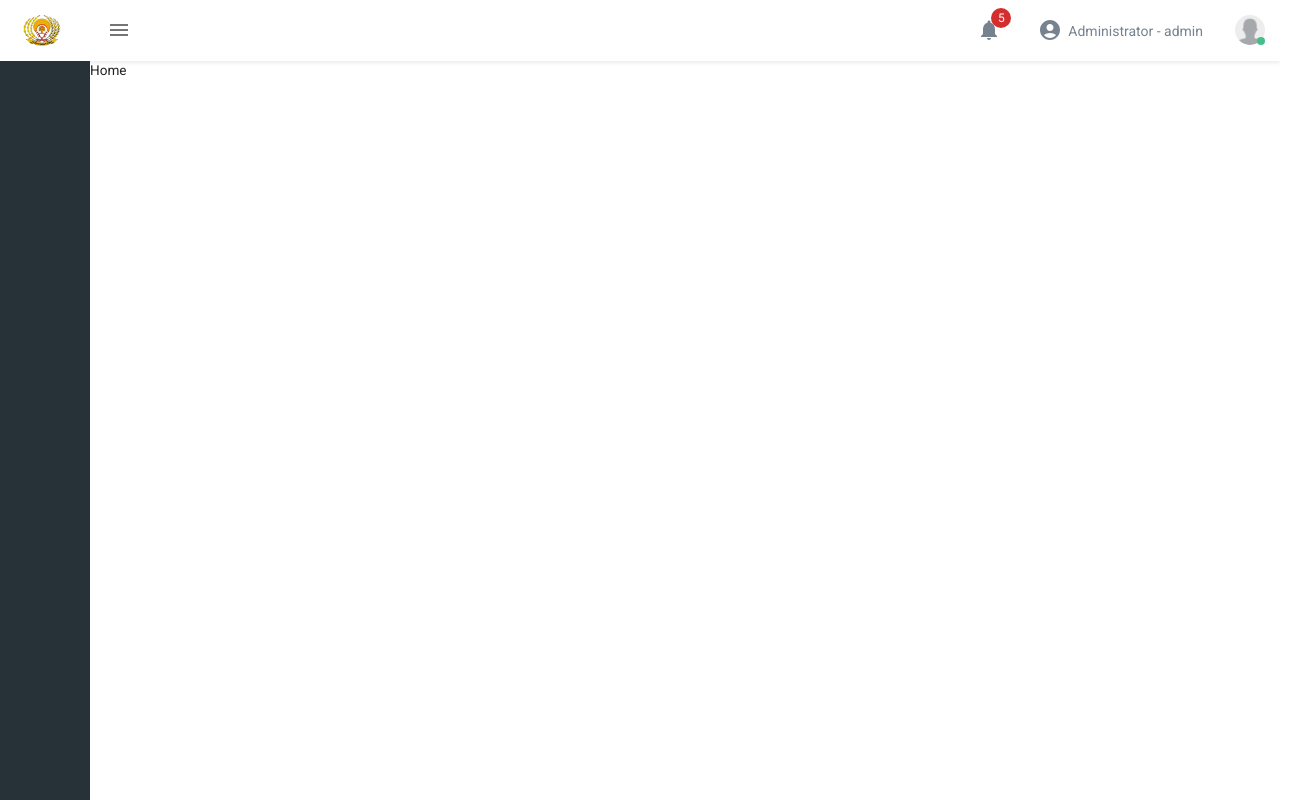
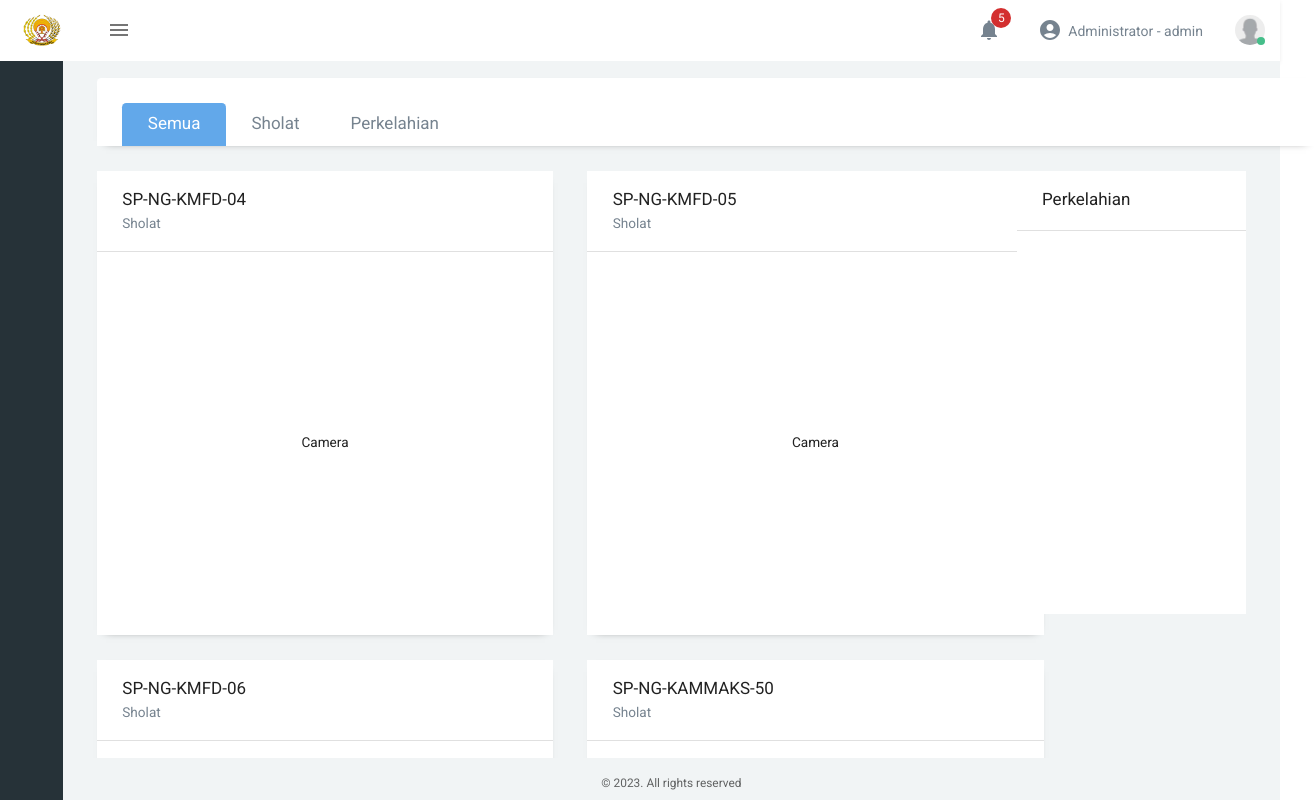
Before and after one commit to Virtue-Digital-Indonesia/smart-prison-sapn-frontend, a React (Create React App) app: page / in a window 1280 px wide. Shown: the whole page, 1314 px wide, since content can reach past the window. Built offline with nearby package versions, Linux system fonts and the light colour scheme.

Commit message:
Create Home page

```diff
--- /dev/null
+++ b/src/components/Footer/Footer.jsx
@@ -0,0 +1,23 @@
+import React from 'react'
+
+// MUIS
+import Stack from '@mui/material/Stack'
+
+// STYLES
+import useStyles from './footerUseStyles'
+
+const Footer = () => {
+  const classes = useStyles()
+  const dynamicYear = new Date().getFullYear()
+
+  return (
+    <Stack alignItems='center' justifyContent='space-between'>
+      {/* COPYRIGHT */}
+      <Stack className={classes.copyright}>
+        © {dynamicYear}. All rights reserved
+      </Stack>
+    </Stack>
+  )
+}
+
+export default Footer
--- /dev/null
+++ b/src/components/Footer/footerUseStyles.js
@@ -0,0 +1,16 @@
+// MUI STYLES
+import { makeStyles } from '@mui/styles'
+
+const useStyles = makeStyles((theme) => ({
+  copyright: {
+    fontSize: 14,
+    fontWeight: 400,
+    color: theme.palette.text.secondary,
+    background: 'transparent',
+    position: 'absolute',
+    textAlign: 'center',
+    bottom: 8,
+  },
+}))
+
+export default useStyles
--- /dev/null
+++ b/src/pages/Home/Camera/Camera.jsx
@@ -0,0 +1,92 @@
+import {useState} from 'react'
+
+// MUIS
+import {
+  Box, Divider, Grid, Stack,
+  Typography
+} from '@mui/material'
+
+// STYLES
+import useStyles from './cameraUseStyles'
+
+const Camera = (props) => {
+  const classes = useStyles()
+
+  const {cameraFilter} = props
+
+  const initialCameraList = [
+    {
+      title: 'SP-NG-KMFD-04',
+      type: 'Sholat',
+    },
+    {
+      title: 'SP-NG-KMFD-05',
+      type: 'Sholat',
+    },
+    {
+      title: 'SP-NG-KMFD-06',
+      type: 'Sholat',
+    },
+    {
+      title: 'SP-NG-KAMMAKS-50',
+      type: 'Sholat',
+    },
+    {
+      title: 'SP-NG-KMFD-04',
+      type: 'Perkelahian',
+    },
+    {
+      title: 'SP-NG-KMFD-05',
+      type: 'Perkelahian',
+    },
+    {
+      title: 'SP-NG-KMFD-06',
+      type: 'Perkelahian',
+    },
+    {
+      title: 'SP-NG-KAMMAKS-50',
+      type: 'Perkelahian',
+    },
+  ]
+
+  const [cameraList, setCameraList] = useState(initialCameraList)
+
+  return (
+    <Box sx={{ flexGrow: 1 }} className={classes.root}>
+      <Grid container>
+        {cameraList.map((item, index) => (
+          <Grid
+            item xs={2} sm={10} md={4.5}
+            key={index}
+            className={classes.container}
+          >
+            <Stack className={classes.camera}>
+              <Typography className={classes.cameraTitle}>
+                {item.title}
+              </Typography>
+              <Typography className={classes.cameraType}>
+                {item.type}
+              </Typography>
+            </Stack>
+            <Divider variant='fullWidth'/>
+            <Stack className={classes.cameraScreen}>
+              Camera
+            </Stack>
+          </Grid>
+        ))}
+      </Grid>
+      <Stack className={classes.perkelahian}>
+        <Stack className={classes.perkelahianTitle}>
+          <Typography className={classes.cameraTitle}>
+            Perkelahian
+          </Typography>
+        </Stack>
+        <Divider variant='fullWidth'/>
+        <Stack className={classes.perkelahianBottom}>
+        </Stack>
+      </Stack>
+    </Box>
+  )
+}
+
+export default Camera
--- /dev/null
+++ b/src/pages/Home/Camera/cameraUseStyles.js
@@ -0,0 +1,59 @@
+// MUI STYLES
+import { makeStyles } from '@mui/styles'
+
+const useStyles = makeStyles((theme) => ({
+  root: {
+    margin: '30px 0px',
+    maxHeight: 690,
+    overflow: 'auto',
+    width: '100%',
+    flexGrow: 1,
+  },
+  container: {
+    margin: '0 0 30px 40px',
+    boxShadow: '0 4px 10px -10px',
+    backgroundColor: 'white',
+
+    '&:hover': {
+      cursor: 'pointer'
+    }
+  },
+  camera: {
+    padding: '20px 30px',
+    maxWidth: '520px',
+    backgroundColor: 'white',
+  },
+  cameraTitle: {
+    fontSize: '20px',
+    fontWeight: 400,
+  },
+  cameraType: {
+    color: '#76838f'
+  },
+  cameraScreen: {
+    backgroundColor: 'white',
+    height: '450px',
+    alignItems: 'center',
+    justifyContent: 'center',
+
+    '&:hover': {
+      backgroundColor: 'grey',
+    }
+  },
+  perkelahian: {
+    backgroundColor: 'white',
+    width: 270,
+    top: 201,
+    right: 40,
+    position: 'absolute'
+  },
+  perkelahianTitle: {
+    padding: '20px 30px',
+  },
+  perkelahianBottom: {
+    backgroundColor: 'white',
+    height: '450px',
+  },
+}))
+
+export default useStyles
--- a/src/pages/Home/Home.jsx
+++ b/src/pages/Home/Home.jsx
@@ -1,8 +1,33 @@
-import React from 'react'
+import {useState} from 'react'
+
+//COMPONENTS
+import Camera from './Camera/Camera'
+import Options from './Options/Options'
+import Footer from 'components/Footer/Footer'
+
+// MUIS
+import Box from '@mui/material/Box'
+
+// STYLES
+import useStyles from './homeUseStyles'
 
 const Home = () => {
+  const classes = useStyles()
+
+  const [cameraFilter, setCameraFilter] = useState('Semua')
+  console.log(cameraFilter)
+
   return (
-    <div>Home</div>
+    <Box className={classes.root}>
+      {/* OPTIONS */}
+      <Options setCameraFilter={setCameraFilter}/>
+
+      {/* CAMERAS */}
+      <Camera cameraFilter={cameraFilter}/>
+
+      {/* FOOTER */}
+      <Footer/>
+    </Box>
   )
 }
 
--- /dev/null
+++ b/src/pages/Home/Options/Options.jsx
@@ -0,0 +1,63 @@
+import {useState} from 'react'
+
+// MUIS
+import { Box, Stack, Typography } from '@mui/material'
+
+// STYLES
+import useStyles from './optionsUseStyles'
+
+const Options = (props) => {
+  const classes = useStyles()
+
+  const {setCameraFilter} = props
+
+  const optionsList = [
+    {
+      title: 'Semua',
+      isActive: true,
+    },
+    {
+      title: 'Sholat',
+      isActive: false,
+    },
+    {
+      title: 'Perkelahian',
+      isActive: false,
+    },
+  ]
+
+  const [cameraOptionsListButton, setCameraOptionsListButton] = useState(optionsList)
+
+  const handleCameraOptionButtonClick = (inputItem) => {
+    const newList = [...cameraOptionsListButton].map((item) => {
+      if(item.title === inputItem.title) item.isActive = true
+      else item.isActive = false
+
+      return item
+    })
+    setCameraOptionsListButton(newList)
+    setCameraFilter(inputItem.title)
+  }
+
+  return (
+    <Box>
+      <Stack direction='row' className={classes.root}>
+        {cameraOptionsListButton.map((item, index) => (
+          <Stack
+            key={index}
+            className={classes.optionsList}
+            color= {item.isActive ? 'white' : '#76838f'}
+            backgroundColor= {item.isActive ? '#62a8ea' : 'white'}
+            onClick={() => handleCameraOptionButtonClick(item)}
+          >
+            <Typography className={classes.title}>
+              {item.title}
+            </Typography>
+          </Stack>
+        ))}
+      </Stack>
+    </Box>
+  )
+}
+
+export default Options
--- /dev/null
+++ b/src/pages/Home/Options/optionsUseStyles.js
@@ -0,0 +1,30 @@
+// MUI STYLES
+import { makeStyles } from '@mui/styles'
+
+const useStyles = makeStyles((theme) => ({
+  root: {
+    margin: '20px 40px',
+    marginBottom: 0,
+    padding: '30px 30px 0px 30px',
+    borderRadius: '5px 5px 0 0',
+    backgroundColor: 'white',
+    boxShadow: '0 4px 10px -10px',
+    maxWidth: 1640,
+    width: '100%'
+  },
+  optionsList: {
+    padding: '10px 30px',
+    alignItems: 'center',
+    borderRadius: '5px 5px 0 0',
+
+    '&:hover': {
+      cursor: 'pointer'
+    }
+  },
+  title: {
+    fontSize: '20px',
+    fontWeight: 400,
+  }
+}))
+
+export default useStyles
--- /dev/null
+++ b/src/pages/Home/homeUseStyles.js
@@ -0,0 +1,12 @@
+// MUI STYLES
+import { makeStyles } from '@mui/styles'
+
+const useStyles = makeStyles((theme) => ({
+  root: {
+    height: '100%',
+    width: '100%',
+    backgroundColor: '#f1f4f5',
+  },
+}))
+
+export default useStyles
```
